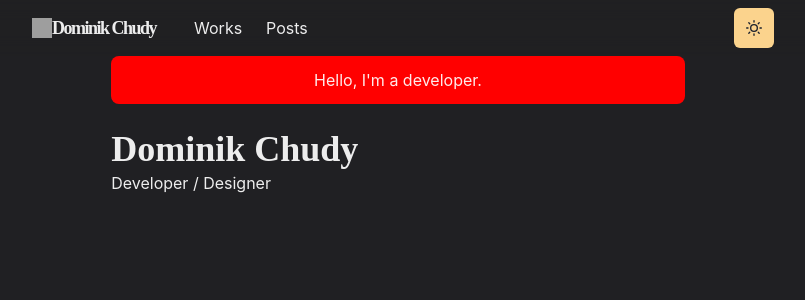
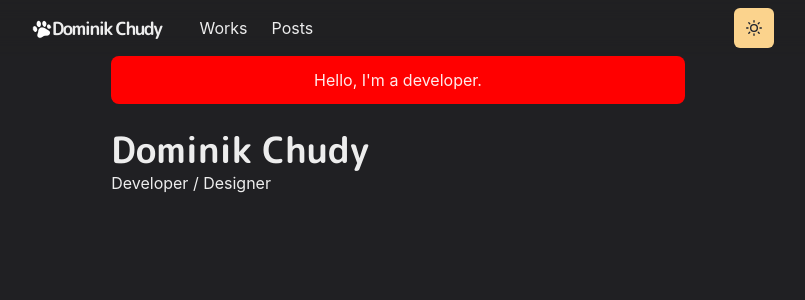
Before and after one commit to K009/summer_site, a Next.js app: page / in a window 1280 px wide. Shown: the top 300 px of the page, without its empty margins (242-1047 px from the left). Built offline with nearby package versions, Linux system fonts and the light colour scheme; grey boxes are pictures that could not be loaded.

Commit message:
Added fonts and fixed image issue.

```diff
--- /dev/null
+++ b/components/fonts.js
@@ -0,0 +1,10 @@
+import { Global } from '@emotion/react'
+
+const Fonts = () => (
+  <Global
+    styles={`
+    @import url("https://fonts.googleapis.com/css2?family=M+PLUS+Rounded+1c:wght@300;700&display=swap");
+    `}
+  />
+)
+export default Fonts
--- a/pages/_app.js
+++ b/pages/_app.js
@@ -1,10 +1,12 @@
 import { ChakraProvider } from '@chakra-ui/react';
 import Layout from '../components/layouts/main';
+import Fonts from '../components/fonts';
 import theme from '../lib/theme';
 
 const Website = ( { Component, pageProps, router } ) => {
     return (
         <ChakraProvider theme={theme}>
+            <Fonts />
             <Layout router={router}>
                 <Component {...pageProps} key={router.route} />
             </Layout>
```
Also changed, not shown: public/images/footprint-dark.png (added).
